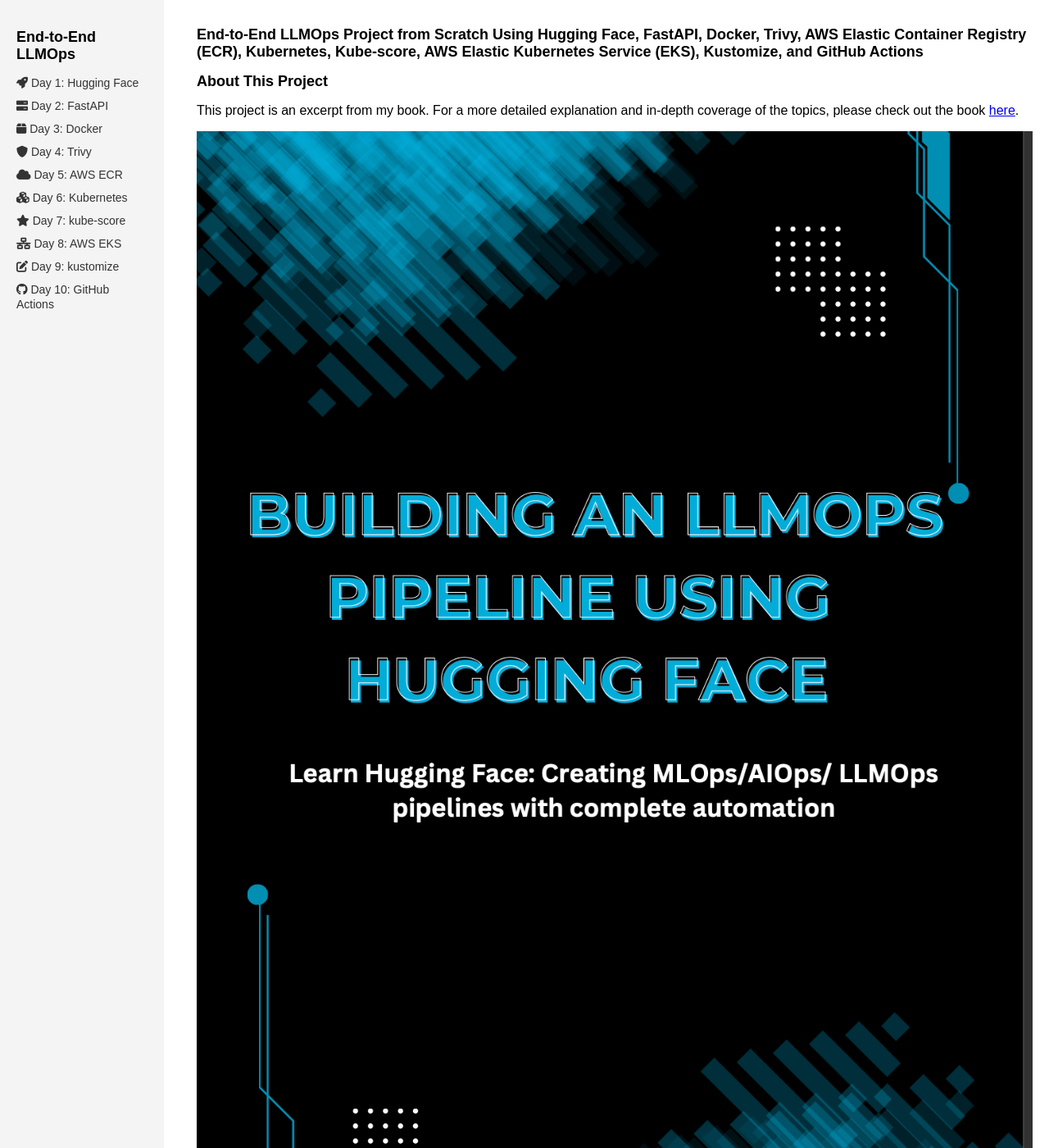
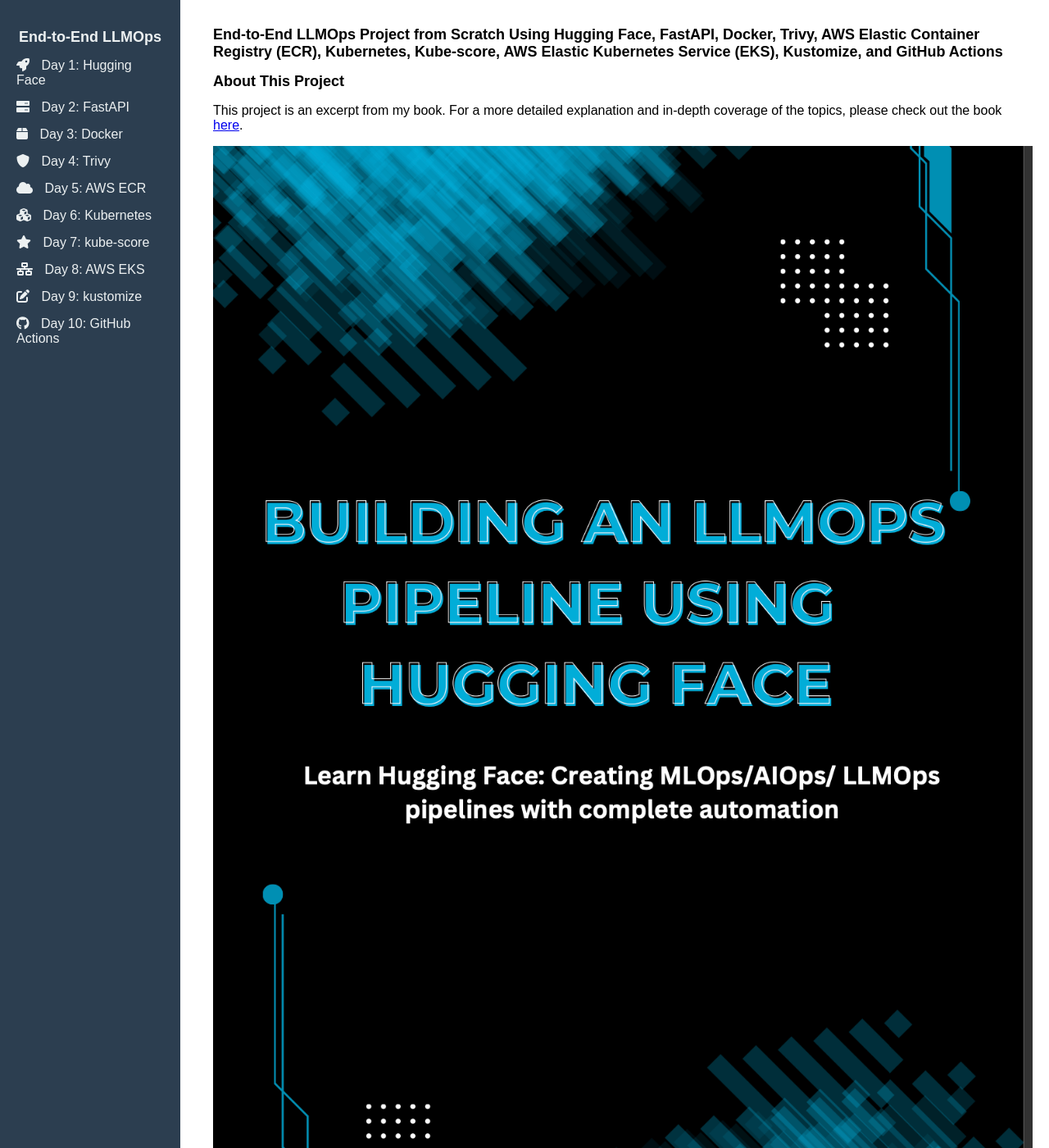
Before and after one commit to 100daysofdevops/end-to-end-llmops-pipeline, a Jekyll site: the page built from README.md, in a window 1280 px wide and 1400 px high. Shown: the whole window at 82% size. Built offline with Jekyll 4.4.1, drawn with Linux system fonts in a browser that asks for light colours; our own code applies the rules of GitHub Pages for plain Markdown files.

Commit message:
Update style.css

```diff
--- a/assets/css/style.css
+++ b/assets/css/style.css
@@ -8,14 +8,20 @@
 }
 
 .sidebar {
-  width: 200px;
-  background-color: #f4f4f4;
+  width: 220px;
+  background-color: #2c3e50;
   padding: 20px;
   height: 100vh;
   box-sizing: border-box;
   position: fixed;
   top: 0;
   left: 0;
+  color: white;
+}
+
+.sidebar h2 {
+  color: #ecf0f1;
+  text-align: center;
 }
 
 .sidebar ul {
@@ -25,26 +31,35 @@
 }
 
 .sidebar ul li {
-  margin-bottom: 10px;
+  margin-bottom: 15px;
 }
 
 .sidebar ul li a {
   text-decoration: none;
-  color: #333;
-  font-size: 14px; /* Adjusted font size */
+  color: #ecf0f1;
+  font-size: 16px;
+}
+
+.sidebar ul li a:hover {
+  color: #3498db;
+}
+
+.sidebar ul li a i {
+  margin-right: 10px;
 }
 
 .content {
-  margin-left: 220px; /* Adjust content to make space for the sidebar */
+  margin-left: 240px;
   padding: 20px;
-  width: calc(100% - 220px); /* Adjust width to make space for the sidebar */
+  width: calc(100% - 240px);
 }
 
 h1, h2, h3, h4, h5, h6 {
-  font-size: 18px; /* Adjust heading sizes */
+  font-size: 18px;
 }
 
 img {
   max-width: 100%;
   height: auto;
+  margin-bottom: 20px;
 }
```
